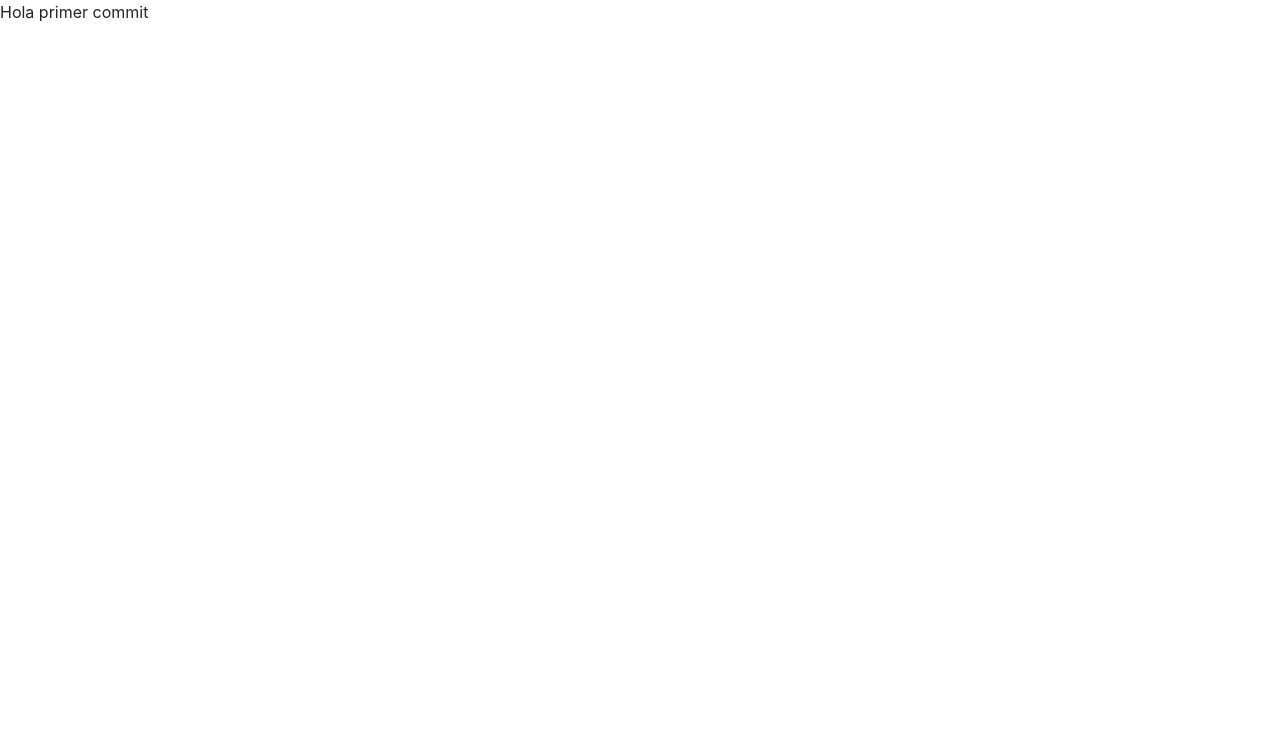
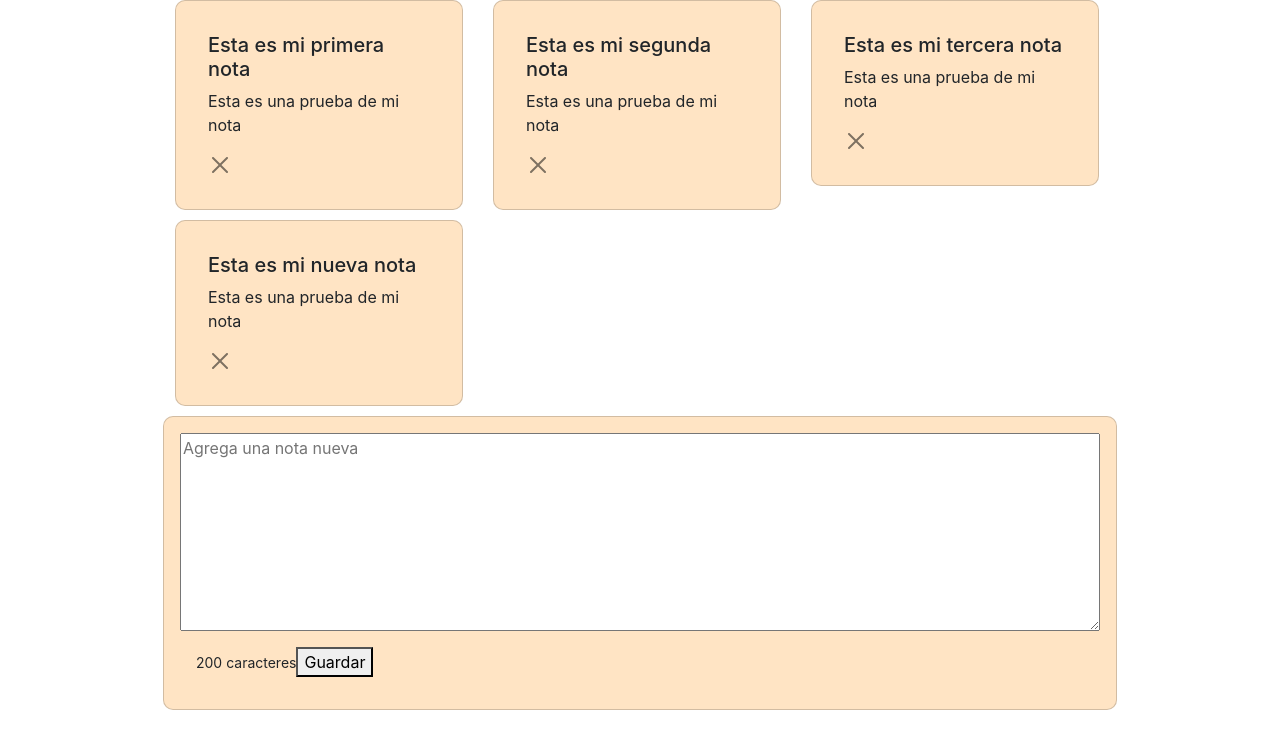
Before and after one commit to ebernauta/post-it-react, a React (Create React App) app: page / in a window 1280 px wide. Shown: the top 748 px of the page. Built offline with nearby package versions, Linux system fonts and the light colour scheme.

Commit message:
Agrego el useState y el nanoid

```diff
--- a/src/App.js
+++ b/src/App.js
@@ -1,5 +1,38 @@
+import { useState } from 'react';
+import {nanoid} from 'nanoid';
+import ListasNotas from "./components/ListasNotas";
+
 const App = () => {
-  return(<p>Hola primer commit</p>)
+
+  const [notas, setNotas] = useState([
+    {
+      id: nanoid(),
+      titulo: "Esta es mi primera nota",
+      texto: "Esta es una prueba de mi nota",
+    },
+    {
+      id: nanoid(),
+      titulo: "Esta es mi segunda nota",
+      texto: "Esta es una prueba de mi nota",
+    },
+    {
+      id: nanoid(),
+      titulo: "Esta es mi tercera nota",
+      texto: "Esta es una prueba de mi nota",
+    },
+    {
+      id: nanoid(),
+      titulo: "Esta es mi nueva nota",
+      texto: "Esta es una prueba de mi nota",
+    }
+
+  ]);
+
+  return (
+    <div className="container">
+      <ListasNotas notas={notas}/>
+    </div>
+  );
 };
 
 export default App;
```
